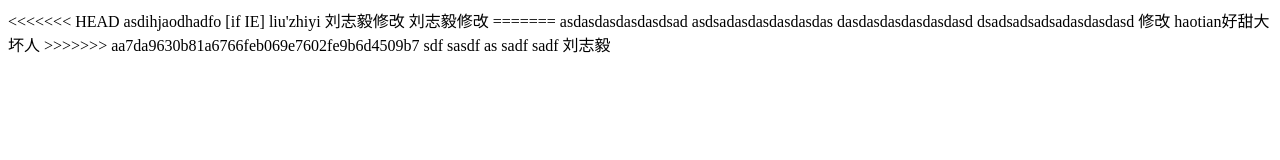
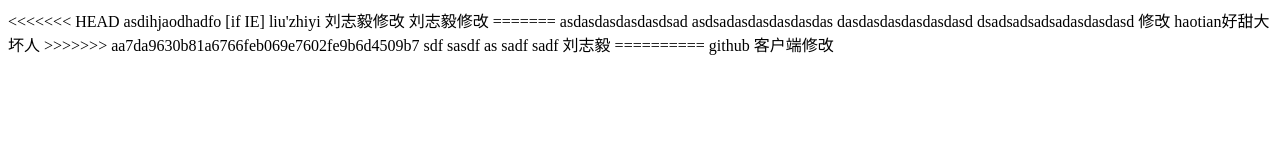
Before and after one commit to TAKeke/zht-is-storage, a plain HTML site: page 6-1firstProgram/index.html in a window 1280 px wide. Drawn offline with Linux system fonts and the light colour scheme.

Commit message:
dfdsf
fsdfsd

```diff
--- a/6-1firstProgram/index.html
+++ b/6-1firstProgram/index.html
@@ -31,5 +31,7 @@
 sdf sasdf as
 sadf sadf
 刘志毅
+==========
+github 客户端修改
 </body>
 </html>
```
Also changed, not shown: 2 other files.
